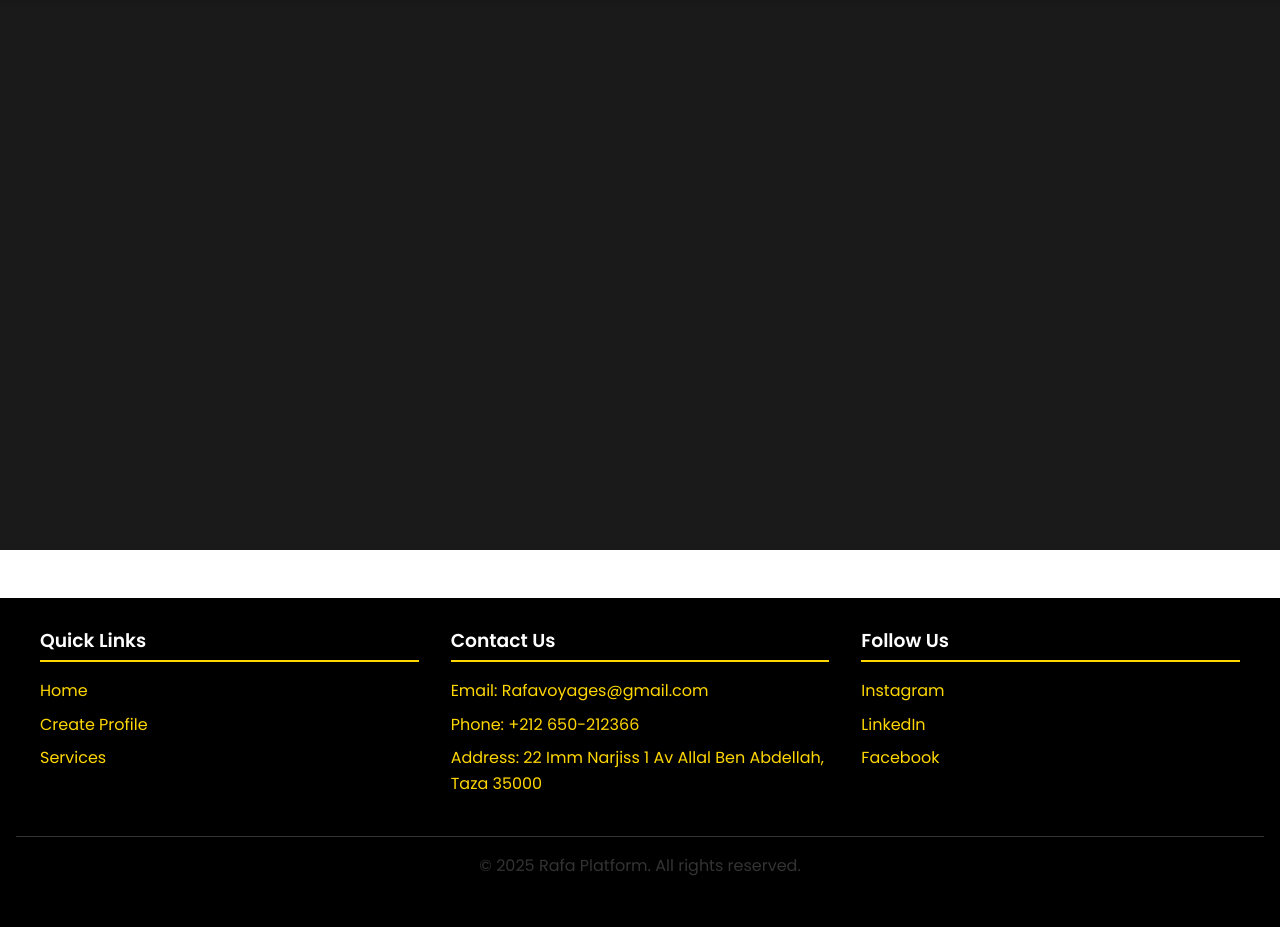
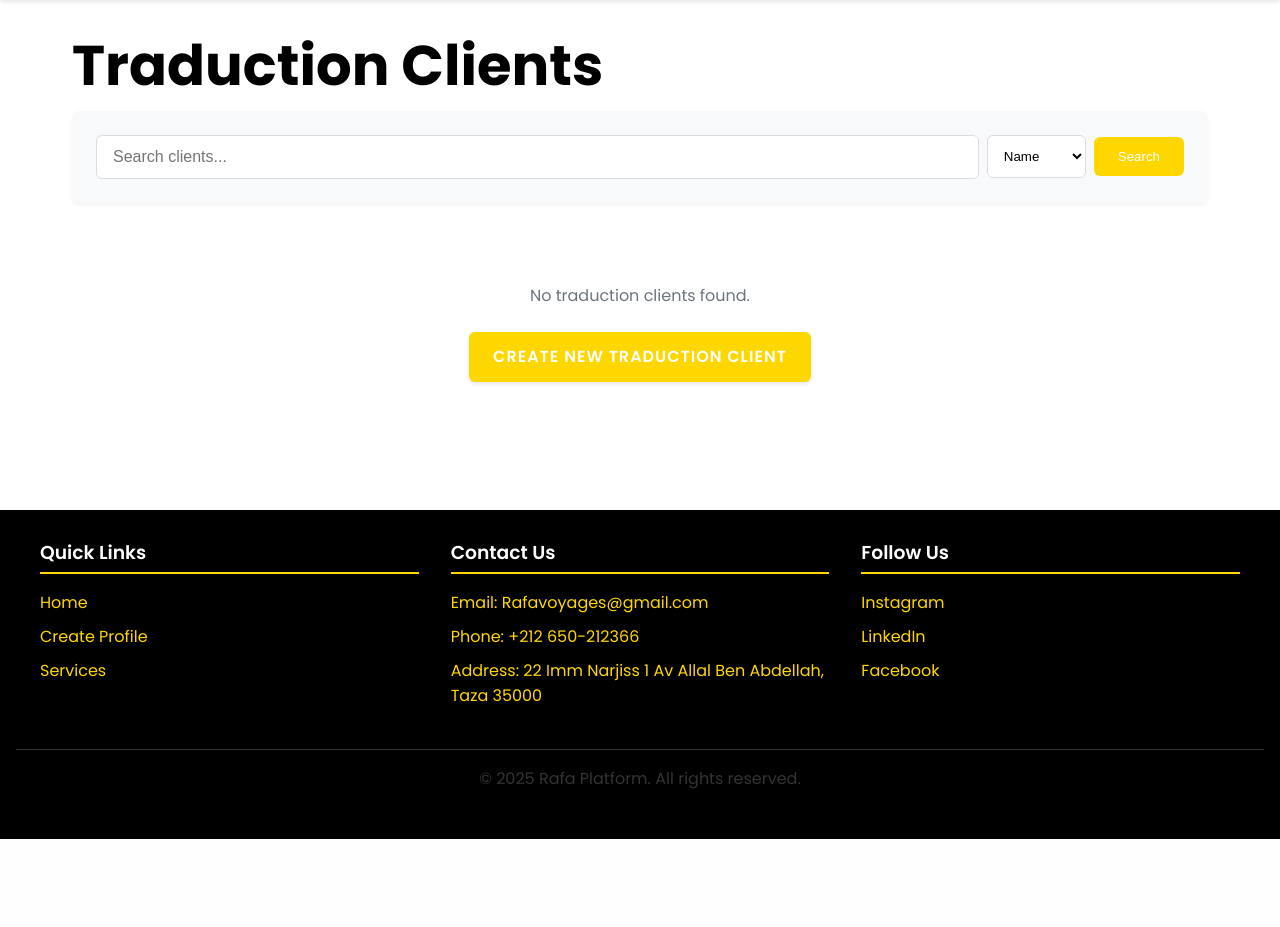
Before and after one commit to imaneboulahya/Rafa, a Flask app: page /traduction in a window 1280 px wide. Shown: the part 90-1017 px from the top of the page. After the commit the page ends 929 px from the top, so only its background shows below. Run offline with Flask 3, Linux system fonts and the light colour scheme; data comes from the database, SQL or seed files in the repository.

Commit message:
service traduction

```diff
--- a/app.py
+++ b/app.py
@@ -94,6 +94,7 @@ class ProfileForm(FlaskForm):
         ('omra', 'Omra'),
         ('autocar', 'Autocar'),
         ('bateau', 'Bateau'),
+        ('traduction', 'Traduction'),
         ('other', 'Other (Please specify)')
     ], validators=[InputRequired()])
     custom_service = StringField('Custom Service')
@@ -603,7 +604,80 @@ def delete_bateau_client(client_id):
 
 @app.route('/traduction')
 def traduction():
-    return render_template('traduction.html')
+    search_query = request.args.get('search', '').strip()
+    search_by = request.args.get('search_by', 'name')
+
+    # Base query for traduction clients
+    query = Profile.query.filter_by(service_type='traduction')
+
+    # Apply search filters
+    if search_query:
+        if search_by == 'name':
+            query = query.filter(db.or_(
+                Profile.first_name.ilike(f'%{search_query}%'),
+                Profile.last_name.ilike(f'%{search_query}%')
+            ))
+        elif search_by == 'phone':
+            query = query.filter(Profile.phone.ilike(f'%{search_query}%'))
+        elif search_by == 'language':
+            query = query.filter(db.or_(
+                Profile.translation_language_from.ilike(f'%{search_query}%'),
+                Profile.translation_language_to.ilike(f'%{search_query}%')
+            ))
+
+    # Get clients ordered by completion status and date
+    clients = query.order_by(Profile.service_completed, Profile.created_at.desc()).all()
+
+    return render_template('traduction.html',
+                         clients=clients,
+                         search_query=search_query,
+                         search_by=search_by)
+
+@app.route('/update_traduction_client/<int:client_id>', methods=['POST'])
+def update_traduction_client(client_id):
+    client = Profile.query.get_or_404(client_id)
+
+    try:
+        # Update completion status
+        client.service_completed = 'service_completed' in request.form
+
+        # Handle document upload if provided
+        if 'translation_docs' in request.files:
+            file = request.files['translation_docs']
+            if file.filename != '':
+                filename = secure_filename(file.filename)
+                file_path = os.path.join(app.config['UPLOAD_FOLDER'], filename)
+                file.save(file_path)
+                client.translation_docs_path = filename
+
+        db.session.commit()
+        flash('Client updated successfully!', 'success')
+    except Exception as e:
+        db.session.rollback()
+        flash(f'Error updating client: {str(e)}', 'danger')
+
+    return redirect(url_for('traduction'))
+
+@app.route('/delete_traduction_client/<int:client_id>')
+def delete_traduction_client(client_id):
+    client = Profile.query.get_or_404(client_id)
+
+    try:
+        # Delete associated documents if they exist
+        if client.translation_docs_path:
+            try:
+                os.remove(os.path.join(app.config['UPLOAD_FOLDER'], client.translation_docs_path))
+            except:
+                pass
+
+        db.session.delete(client)
+        db.session.commit()
+        flash('Client deleted successfully!', 'success')
+    except Exception as e:
+        db.session.rollback()
+        flash(f'Error deleting client: {str(e)}', 'danger')
+
+    return redirect(url_for('traduction'))
 
 @app.route('/assurance')
 def assurance():
--- /dev/null
+++ b/static/css/traduction.css
@@ -0,0 +1,235 @@
+/* Main Client List Container */
+.client-management {
+  padding: 2rem;
+  max-width: 1200px;
+  margin: 0 auto;
+}
+
+/* Search Section Styling */
+.search-container {
+  background-color: #f8f9fa;
+  padding: 1.5rem;
+  border-radius: 8px;
+  margin-bottom: 2rem;
+  box-shadow: 0 2px 4px rgba(0, 0, 0, 0.05);
+}
+
+.search-form {
+  display: flex;
+  gap: 1rem;
+  align-items: center;
+}
+
+.search-input-group {
+  display: flex;
+  flex-grow: 1;
+  align-items: center;
+  gap: 0.5rem;
+}
+
+.search-input-group input {
+  flex-grow: 1;
+  padding: 0.75rem 1rem;
+  border: 1px solid #ddd;
+  border-radius: 6px;
+  font-size: 1rem;
+}
+
+.search-select {
+  padding: 0.75rem;
+  border: 1px solid #ddd;
+  border-radius: 6px;
+  background-color: white;
+}
+
+.search-btn {
+  padding: 0.75rem 1.5rem;
+  background-color: var(--primary);
+  color: white;
+  border: none;
+  border-radius: 6px;
+  cursor: pointer;
+  transition: background-color 0.3s;
+}
+
+.search-btn:hover {
+  background-color: #0056b3;
+}
+
+.clear-search {
+  color: var(--primary);
+  text-decoration: none;
+  margin-left: 1rem;
+}
+
+/* Client Cards Styling */
+.client-list {
+  display: grid;
+  grid-template-columns: repeat(auto-fill, minmax(350px, 1fr));
+  gap: 1.5rem;
+}
+
+.client-card {
+  background-color: white;
+  border-radius: 8px;
+  padding: 1.5rem;
+  box-shadow: 0 2px 8px rgba(0, 0, 0, 0.1);
+  transition: transform 0.3s, box-shadow 0.3s;
+  border-left: 4px solid var(--primary);
+}
+
+.client-card:hover {
+  transform: translateY(-3px);
+  box-shadow: 0 4px 12px rgba(0, 0, 0, 0.15);
+}
+
+.client-card.completed {
+  border-left-color: #28a745;
+  opacity: 0.9;
+}
+
+.client-info h3 {
+  margin: 0 0 1rem 0;
+  color: #333;
+  font-size: 1.25rem;
+}
+
+/* Traduction Details Styling */
+.traduction-details {
+  margin-top: 1rem;
+  padding-top: 1rem;
+  border-top: 1px solid #eee;
+}
+
+.traduction-details p {
+  margin: 0.5rem 0;
+  display: flex;
+  gap: 0.5rem;
+}
+
+.traduction-details strong {
+  color: #555;
+  min-width: 100px;
+  display: inline-block;
+}
+
+.traduction-details a {
+  color: var(--primary);
+  text-decoration: none;
+  transition: color 0.2s;
+}
+
+.traduction-details a:hover {
+  text-decoration: underline;
+  color: #0056b3;
+}
+
+/* Status Badges */
+.status-badge {
+  display: inline-block;
+  padding: 0.25rem 0.75rem;
+  border-radius: 50px;
+  font-size: 0.85rem;
+  font-weight: 500;
+}
+
+.status-pending {
+  background-color: #fff3cd;
+  color: #856404;
+}
+
+.status-completed {
+  background-color: #d4edda;
+  color: #155724;
+}
+
+/* Client Actions */
+.client-actions {
+  margin-top: 1.5rem;
+  padding-top: 1.5rem;
+  border-top: 1px solid #eee;
+}
+
+.client-actions form {
+  display: flex;
+  align-items: center;
+  gap: 1rem;
+}
+
+.checkbox {
+  display: flex;
+  align-items: center;
+  gap: 0.5rem;
+}
+
+.checkbox input {
+  width: auto;
+}
+
+.confirm-btn {
+  padding: 0.5rem 1rem;
+  background-color: var(--primary);
+  color: white;
+  border: none;
+  border-radius: 4px;
+  cursor: pointer;
+  transition: background-color 0.3s;
+}
+
+.confirm-btn:hover {
+  background-color: #0056b3;
+}
+
+.delete-btn {
+  color: #dc3545;
+  font-size: 1.25rem;
+  text-decoration: none;
+  margin-left: auto;
+  transition: color 0.3s;
+}
+
+.delete-btn:hover {
+  color: #a71d2a;
+}
+
+/* No Clients Message */
+.no-clients {
+  text-align: center;
+  padding: 3rem;
+  grid-column: 1 / -1;
+}
+
+.no-clients p {
+  color: #6c757d;
+  margin-bottom: 1.5rem;
+}
+
+.cta-button {
+  display: inline-block;
+  padding: 0.75rem 1.5rem;
+  background-color: var(--primary);
+  color: white;
+  text-decoration: none;
+  border-radius: 6px;
+  transition: background-color 0.3s;
+}
+
+.cta-button:hover {
+  background-color: #0056b3;
+}
+
+/* Responsive Adjustments */
+@media (max-width: 768px) {
+  .search-form {
+    flex-direction: column;
+    align-items: stretch;
+  }
+
+  .search-input-group {
+    flex-direction: column;
+  }
+
+  .client-list {
+    grid-template-columns: 1fr;
+  }
+}
--- a/templates/traduction.html
+++ b/templates/traduction.html
@@ -3,8 +3,9 @@
 <head>
   <meta charset="UTF-8">
   <meta name="viewport" content="width=device-width, initial-scale=1.0">
-  <title>Rafa Platform - Premium Travel Services</title>
+  <title>Traduction Clients | Rafa Platform</title>
   <link rel="stylesheet" href="{{ url_for('static', filename='css/styles.css') }}">
+  <link rel="stylesheet" href="{{ url_for('static', filename='css/traduction.css') }}">
   <link rel="preconnect" href="https://fonts.googleapis.com">
   <link rel="preconnect" href="https://fonts.gstatic.com" crossorigin>
   <link href="https://fonts.googleapis.com/css2?family=Poppins:wght@300;400;500;600;700&display=swap" rel="stylesheet">
@@ -58,8 +59,68 @@
     </header>
   <!-- Main Content -->
   <main id="main-content">
-    <!-- Hero Section -->
-    <section class="hero">
+    <section class="client-management">
+      <h1>Traduction Clients</h1>
+      <div class="search-container">
+        <form method="GET" action="{{ url_for('traduction') }}" class="search-form">
+          <div class="search-input-group">
+            <input type="text" name="search" placeholder="Search clients..." value="{{ search_query if search_query }}">
+            <select name="search_by" class="search-select">
+              <option value="name" {% if search_by == 'name' %}selected{% endif %}>Name</option>
+              <option value="passport" {% if search_by == 'passport' %}selected{% endif %}>Passport</option>
+              <option value="phone" {% if search_by == 'phone' %}selected{% endif %}>Phone</option>
+            </select>
+            <button type="submit" class="search-btn">Search</button>
+            {% if search_query %}
+            <a href="{{ url_for('traduction') }}" class="clear-search">Clear</a>
+            {% endif %}
+          </div>
+        </form>
+      </div>
+
+      <div class="client-list">
+        {% for client in clients %}
+        <div class="client-card {% if client.service_completed %}completed{% endif %}">
+          <div class="client-info">
+            <h3>{{ client.first_name }} {{ client.last_name }}</h3>
+            <div class="traduction-details">
+              <p><strong>Phone:</strong> {{ client.phone }}</p>
+              <p><strong>Documents:</strong>
+                {% if client.documents_path %}
+                  <a href="{{ url_for('static', filename='uploads/' + client.documents_path) }}" target="_blank">View Documents</a>
+                {% else %}
+                  No documents uploaded
+                {% endif %}
+              </p>
+              <p><strong>Request Date:</strong> {{ client.created_at.strftime('%Y-%m-%d') }}</p>
+              <p><strong>Status:</strong>
+                <span class="traduction-status {% if client.service_completed %}status-completed{% else %}status-pending{% endif %}">
+                  {% if client.service_completed %}Completed{% else %}In Progress{% endif %}
+                </span>
+              </p>
+            </div>
+          </div>
+
+          <div class="client-actions">
+            <form method="POST" action="{{ url_for('update_traduction_client', client_id=client.id) }}">
+              <div class="form-group checkbox">
+                <label>
+                  <input type="checkbox" name="service_completed" {% if client.service_completed %}checked{% endif %}>
+                  Mark as Completed
+                </label>
+              </div>
+              <button type="submit" class="confirm-btn">Update</button>
+              <a href="{{ url_for('delete_traduction_client', client_id=client.id) }}" class="delete-btn" onclick="return confirm('Delete this traduction client?')">×</a>
+            </form>
+          </div>
+        </div>
+        {% else %}
+        <div class="no-clients">
+          <p>No traduction clients found.</p>
+          <a href="{{ url_for('create_profile') }}" class="cta-button">Create New Traduction Client</a>
+        </div>
+        {% endfor %}
+      </div>
     </section>
   </main>
   <!-- Footer -->
```
Also changed, not shown: templates/create_profile.html (+14 -0 lines).
